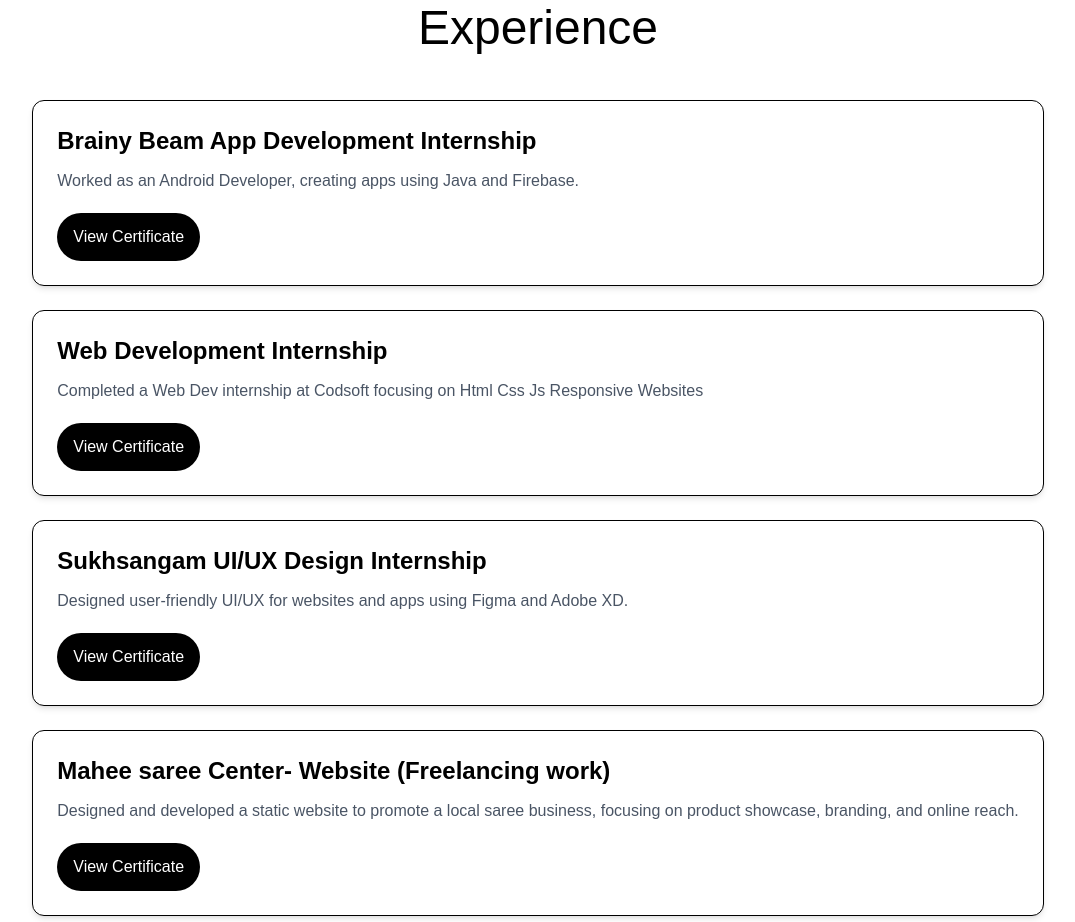
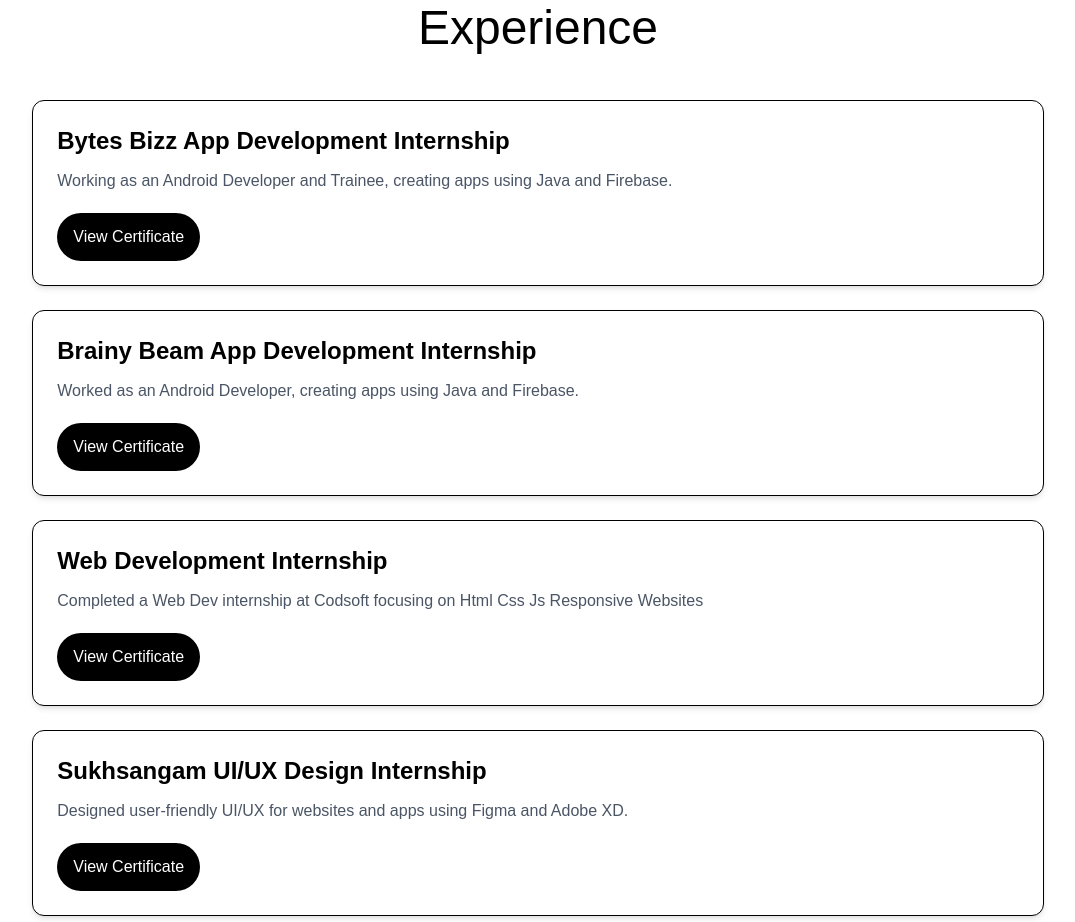
Before and after one commit to ValaniAnjali/PortfolioAnjaliValani, a Next.js app: page / in a window 1280 px wide. Shown: the part 2280-3202 px from the top of the page, without its empty margins (102-1177 px from the left). Built offline with nearby package versions, Linux system fonts and the light colour scheme; a web font is replaced by a local one.

Commit message:
Update experienceData.js

```diff
--- a/app/components/experienceData.js
+++ b/app/components/experienceData.js
@@ -1,6 +1,11 @@
 
 
 export const experienceData = [
+   {
+    title: "Bytes Bizz App Development Internship",
+    description: "Working as an Android Developer and Trainee, creating apps using Java and Firebase.",
+    certificateLink: "https://drive.google.com/file/d/11L62MMdRlKenyHQ5BavVoPeSP6yWzebh/view?usp=sharing", //after certificate comes put here
+  },
 
   {
     title: "Brainy Beam App Development Internship",
@@ -16,7 +21,7 @@
   {
     title: "Sukhsangam UI/UX Design Internship",
     description: "Designed user-friendly UI/UX for websites and apps using Figma and Adobe XD.",
-    certificateLink: "https://drive.google.com/file/d/144-f_ATsvaPbb1AqPZm4B7xxyR50UVk-/view?usp=sharing",//after certificate comes update here
+    certificateLink: "https://drive.google.com/file/d/1N5STCBFviO-0TGCIUahUXoMwjuV2ixoG/view?usp=sharing",//after certificate comes update here
   },
   {
     title: "Mahee saree Center- Website (Freelancing work)",
```
